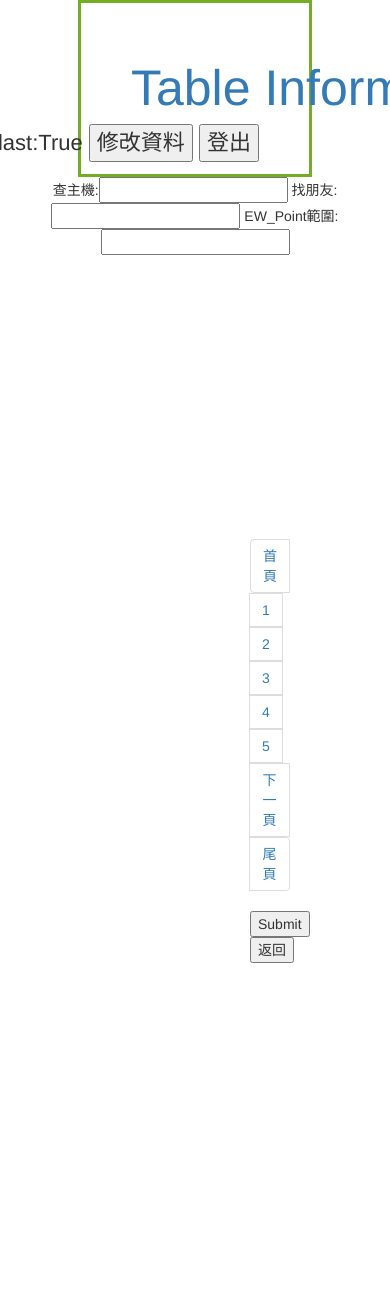
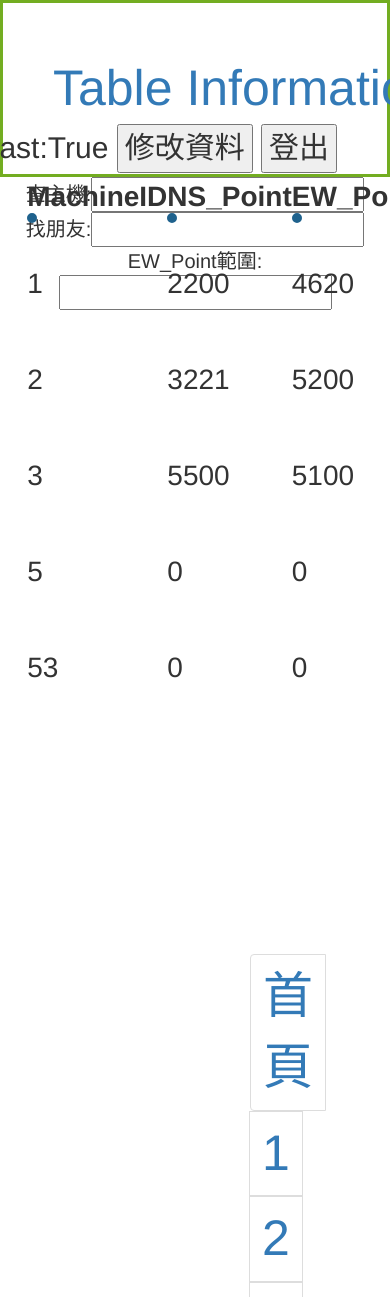
Before and after one commit to tratitude/BridgeMaster, a Django app: page /Member/Table/ in a window 390 px wide; the page is wider, and only the part inside the window is pictured. Shown: the top 1297 px of that part. Before the commit the page ends 963 px from the top of that part, so only its background shows below. Run offline with Django 3.2, Linux system fonts and the light colour scheme; a user stored in the database is signed in; data comes from the database, SQL or seed files in the repository; parts of the project's set-up code (start-up, migrations or seed data) failed here and were passed over; some libraries are stand-ins or nearby versions.

Commit message:
WebDesign

```diff
--- a/Web/Member/templates/Member/base.html
+++ b/Web/Member/templates/Member/base.html
@@ -12,30 +12,76 @@
       padding: 50px;
       white-space:nowrap;
 }
+.content{
+    text-align:center;
+}
+.bottom{
+    margin:auto;
+    padding:250px;
+    text-align:center;
+    float:bottom;
+}
+.right{
+    position:absolute;
+    top:200px;
+    right:300px;
+}
+.user{
+    font-size:22px;
+    float:right;
+}
+@media only screen and (max-width: 1000px){
+    .center {
+      font-size: 300px;
+      text-align: center;
+      margin: auto;
+      width: 100%;
+      border: 3px solid #73AD21;
+      padding: 50px;
+      white-space:nowrap;
+      }
+      .content{
+        text-align:center;
+        font-size: 50px;
+        height:60%;
+       }
+      .bottom{
+        font-size: 50px;
+      }
+      .right{
+        position:absolute;
+        top:400px;
+        right:10px;
+        font-size:50px
+      }
+      .user{
+        font-size:30px;
+      }
+}
 </style>
 </head>
 <body>
 <div class = "center">
     <a href="/Member/index/"><div style="font-size:50px;">{%block title%}{%endblock%}</div></a>
 
-    <div style="font-size:22px;float:right;">
+    <div class = user>
             {%block user%}
             {%endblock%}
 
     </div>
 </div>
 
-<div style = "text-align:center">
+<div class = "content">
     {%block content%}
     {%endblock%}
 </div>
- <div style="position:absolute;top:200px;right:300px;">
+ <div class = right>
     {%block right%}
      {%endblock%}
  </div>
 </body>
 <body>
-<div style="margin:auto;padding:250px;text-align:center;float:bottom;">
+<div class = bottom>
     {%block bottom%}
     {%endblock%}
     <input type="button" onclick=location.href="javascript:history.go(-1);" value="返回">
--- a/Web/Member/templates/Member/index.html
+++ b/Web/Member/templates/Member/index.html
@@ -26,7 +26,7 @@
 
 {%block content%}
     <input type="hidden" value={{permission}} id='PermissionToken'>
-    <h3>Please Enter Your BridgeMasterBaseCode</h3>
+    Please Enter Your BridgeMasterBaseCode
     <form action="/Member/playmode/" method = "post">
         {% csrf_token %}
         <input type ="text" name="BridgeMasterBaseCode">
--- a/Web/Member/templates/Member/table.html
+++ b/Web/Member/templates/Member/table.html
@@ -29,17 +29,40 @@ input[type=submit]:not(.a){
   border: solid #1f628d 5px;
   text-decoration: none;
 }
+.find{
+
+}
+.filter{
+     position:absolute;
+     top:300px;
+     left:485px;
+}
+@media only screen and (max-width: 1000px){
+    .filter{
+        top:20%;
+        left:7%;
+        font-size:28px;
+        border="2";
+        cellpadding="1";
+        cellspacing="0";
+        align="center";
+        valign="middle;
+    }
+    .find{
+        font-size:20px;
+    }
+}
 </style>
 <form method="post" action="/Member/Table/">
-<div style="">
-    查主機:<input type="text" name="BMBC">
-    找朋友:<input type="text" name="Friend">
+<div class="find">
+    查主機:<input type="text" name="BMBC"><br>
+    找朋友:<input type="text" name="Friend"><br>
     EW_Point範圍:<input type="text" name="EW_Point"><br>
 
 
 </div>
-<div style="position:absolute;top:220px;left:485px">
-    <table style="text-align:center;" border="2" align="center" >
+
+    <table class="filter">
             {% csrf_token %}
             {{message}}
         <tr><th>MachineID<input type="submit" name = 'order'value="MachineID"></th>
@@ -67,7 +90,7 @@ input[type=submit]:not(.a){
         </tr>
         {%endfor%}
     </table>
-</div>
+
 
 {%endblock%}
 
@@ -76,7 +99,7 @@ input[type=submit]:not(.a){
 
 
 {%block bottom%}
-    <div>
+
             <ul class="pagination">
             <li><a href="/Member/Table/?page=1">首頁</a></li>
                  {% if tables.has_previous %}
@@ -92,7 +115,6 @@ input[type=submit]:not(.a){
                 {% endif %}
                 <li><a href="/Member/Table/?page={{ tables.paginator.num_pages }}">尾頁</a></li>
              </ul>
-        </div>
 <input type="submit" class="a">
 {%endblock%}
      </form>
```
Also changed, not shown: Web/Member/templates/Member/Administrator.html (+14 -2 lines), Web/Member/templates/Member/Classic.html (+18 -1 lines), Web/Member/templates/Member/General.html (+37 -4 lines), Web/Member/templates/Member/playmode.html (+14 -2 lines). Lines whose indentation alone changed are shown as unchanged.
